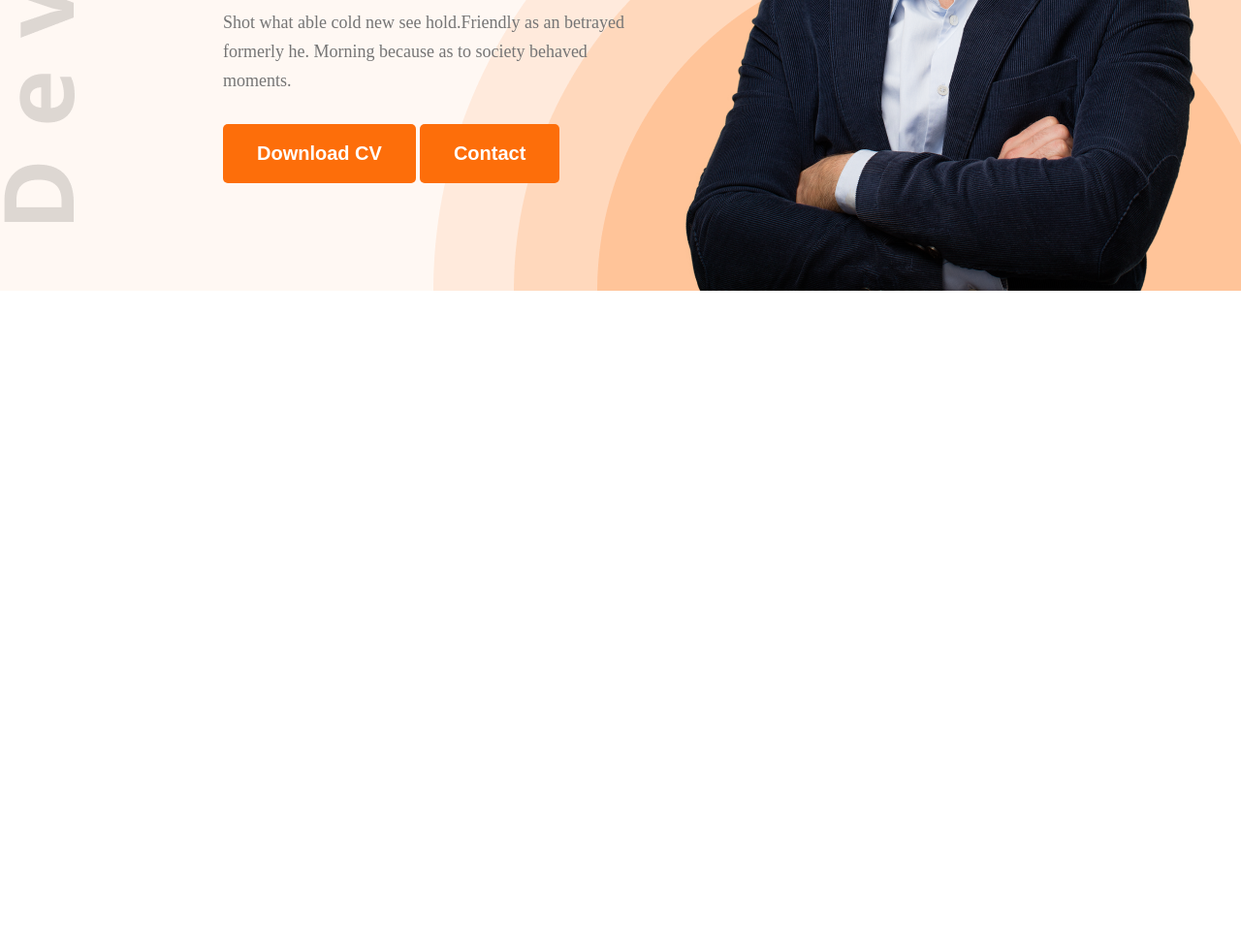
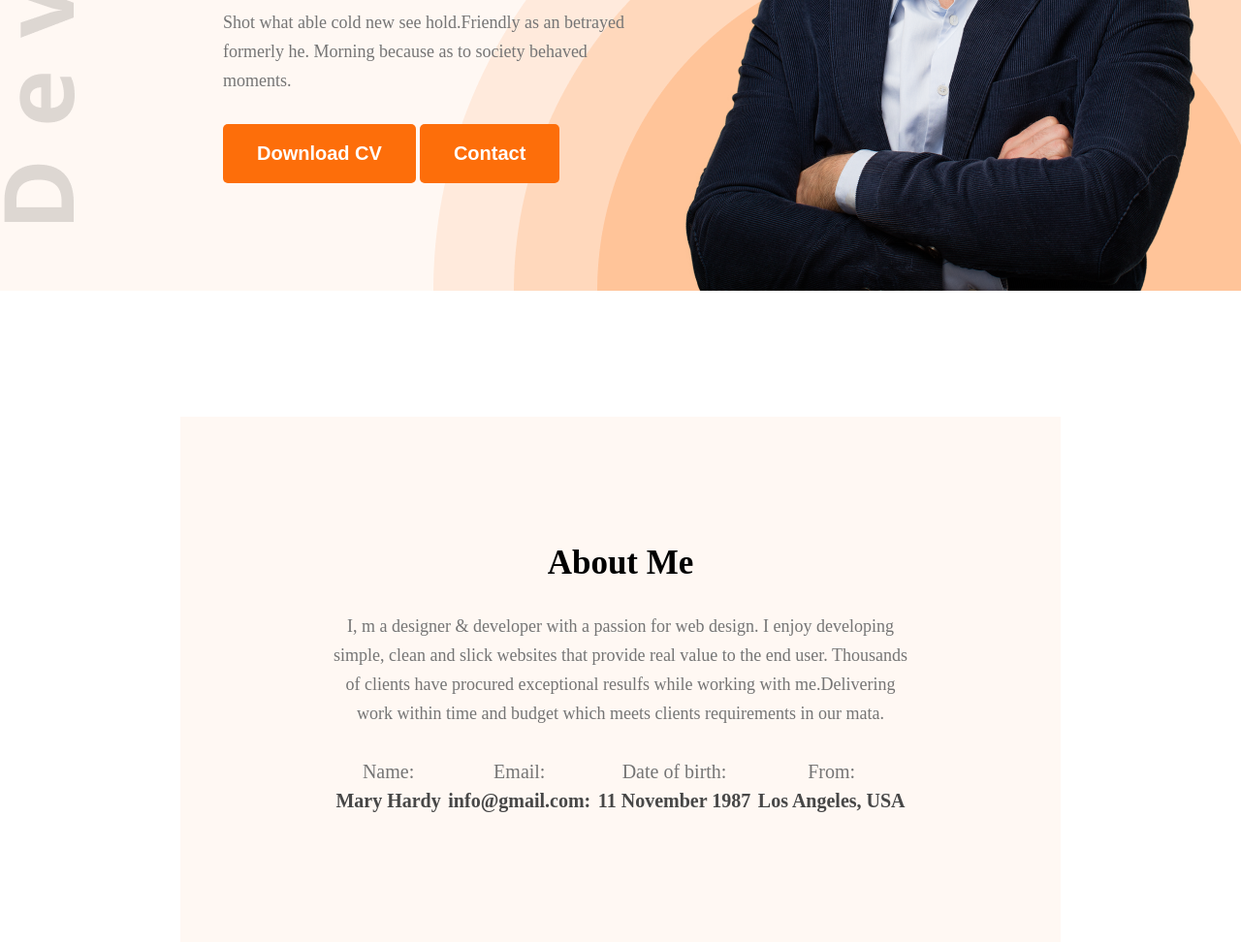
Before and after one commit to apurbamodak/project-initiated-with-all-the-resources, a plain HTML site: page index.html in a window 1280 px wide. Shown: the part 534-1506 px from the top of the page at 97% size. Before the commit the page ends 834 px from the top, so only its background shows below. Drawn offline with Linux system fonts and the light colour scheme.

Commit message:
about section done

```diff
--- a/index.html
+++ b/index.html
@@ -39,5 +39,32 @@
 
         </section>
     </header>
+    <section id="about">
+        <div class="about-contain">
+            <div class="section-heading">
+                <h1>About Me</h1>
+                <p>I, m a designer & developer with a passion for web design.  I enjoy developing simple, clean and slick websites that provide real value to the end user. Thousands of clients have procured exceptional resulfs while working with me.Delivering work within time and budget which meets clients requirements in our mata.</p>
+            </div>
+            <div class="about-info">
+                <div class="info-card">
+                    <p>Name:</p>
+                    <h4>Mary Hardy</h4>
+                </div>
+                <div class="info-card">
+                    <p>Email:</p>
+                    <h4>info@gmail.com:</h4>
+                </div>
+                <div class="info-card">
+                    <p>Date of birth:</p>
+                    <h4>11 November 1987</h4>
+                </div>
+                <div class="info-card">
+                    <p>From:</p>
+                    <h4>Los Angeles, USA</h4>
+                </div>
+            </div>
+        </div>
+
+    </section>
 </body>
 </html>
--- a/styles/portfolio.css
+++ b/styles/portfolio.css
@@ -28,6 +28,25 @@
     font-weight: bold;
     color: white;
     cursor: pointer;
+}
+
+.section-heading {
+    max-width: 827px;
+    text-align: center;
+}
+
+.section-heading h1 {
+    font-size: 35px;
+    font-weight: bold;
+    margin-bottom: 30px;
+}
+
+.section-heading p {
+    font-size: 18px;
+    font-weight: 400px;
+    color: #757575;
+    line-height: 30px;
+    margin-bottom: 30px;
 }
 
 /* main style */
@@ -101,3 +120,36 @@ nav .manu a {
     max-width: 586px;
     vertical-align: middle;
 }
+
+#about {
+    padding-top: 130px;
+}
+
+#about .about-contain {
+    width: 71%;
+    max-width: 1140px;
+    margin: 0 auto;
+    text-align: center;
+    background-color: #FFF8F3;
+    padding: 131px 157px;
+}
+
+#about .about-contain .about-info {
+    display: flex;
+    justify-content: space-around;
+}
+
+.about-info .info-card p {
+    font-size: 20px;
+    font-weight: 400;
+    line-height: 30px;
+    color: #757575;
+
+}
+
+.about-info .info-card h4 {
+    font-size: 20px;
+    font-weight: bold;
+    line-height: 30px;
+    color: #474747;
+}
```
